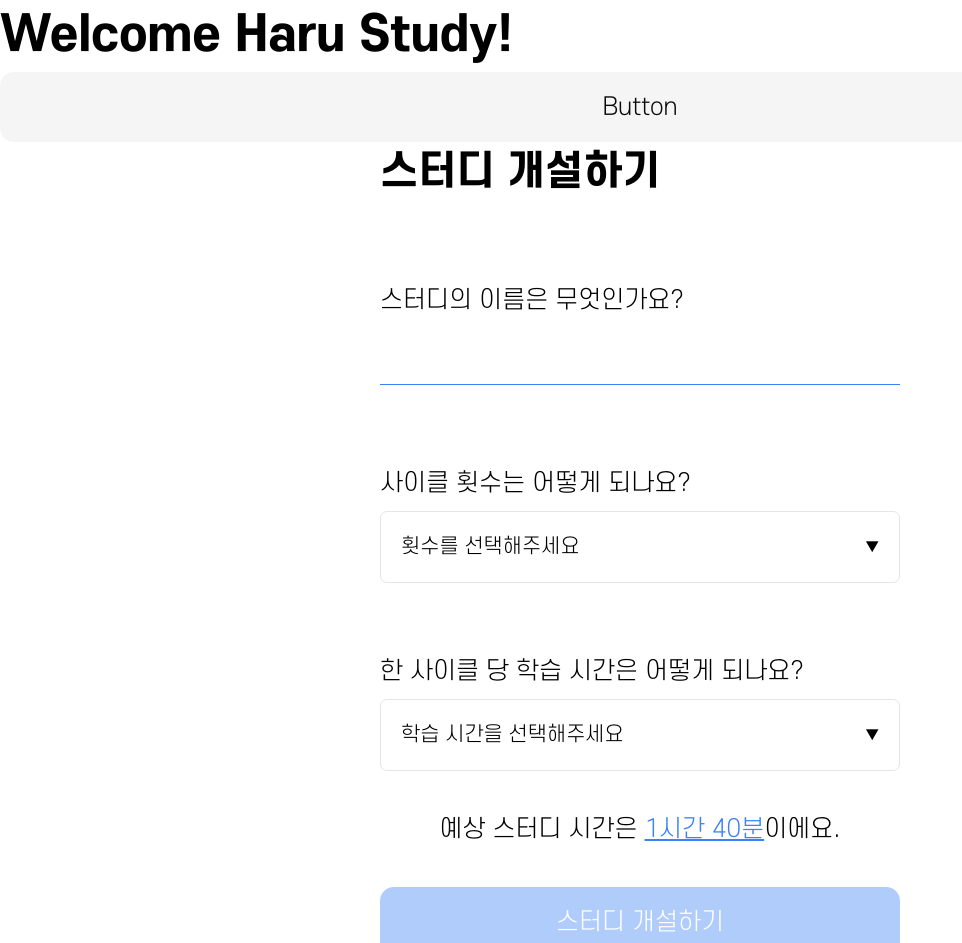
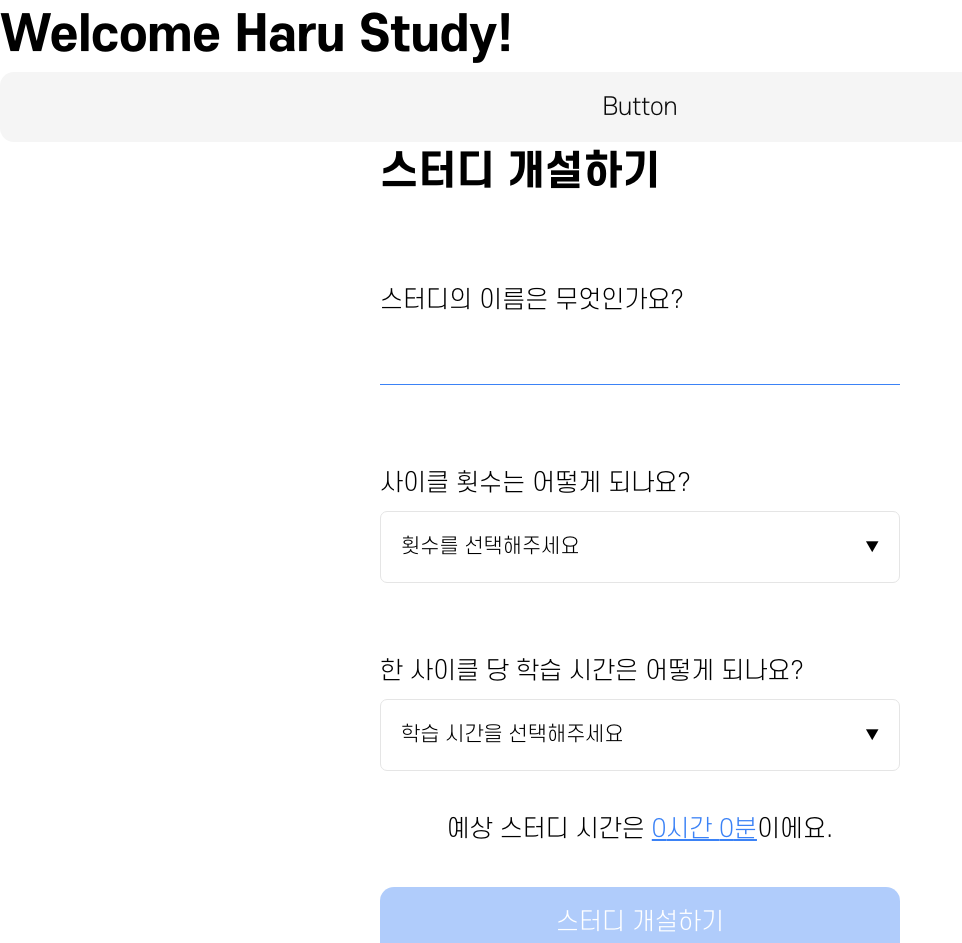
Before and after one commit to woowacourse-teams/2023-haru-study, a React app in the folder frontend/: page /makingstudy in a window 1280 px wide. Shown: the top 943 px of the page, without its empty margins (0-962 px from the left). Built offline with nearby package versions, Linux system fonts and the light colour scheme.

Commit message:
feat: 예상 스터디 시간 기능 추가

```diff
--- a/frontend/src/components/starter/SubmitContents/SubmitContents.tsx
+++ b/frontend/src/components/starter/SubmitContents/SubmitContents.tsx
@@ -12,6 +12,10 @@ const SubmitContents = () => {
   const [studyName, setStudyName] = useState<string | null>(null);
   const [totalCycle, setTotalCycle] = useState<number | null>(null);
   const [timePerCycle, setTimePerCycle] = useState<number | null>(null);
+
+  const totalTime = ((timePerCycle ?? 0) + 20) * (totalCycle ?? 0);
+  const hour = Math.floor(totalTime / 60);
+  const minute = totalTime % 60;
 
   const handleChangeOnInput = useCallback(
     (e: ChangeEvent<HTMLInputElement>) => {
@@ -78,7 +82,7 @@ const SubmitContents = () => {
             `}
             onChange={handleOnTotalCycleChange}
           >
-            {[2, 3, 4, 5, 6, 7, 8].map((el, index) => (
+            {[1, 2, 3, 4, 5, 6, 7, 8].map((el, index) => (
               <Select.Item key={index + el} value={el} suffix="회" />
             ))}
           </Select.List>
@@ -117,7 +121,7 @@ const SubmitContents = () => {
             alert('예상시간에는 학습시간 외에 목표설정시간과 회고시간이 포함되어있습니다.');
           }}
         >
-          1시간 40분
+          {hour}시간 {minute}분
         </TimeText>
         이에요.
       </Typography>
```
